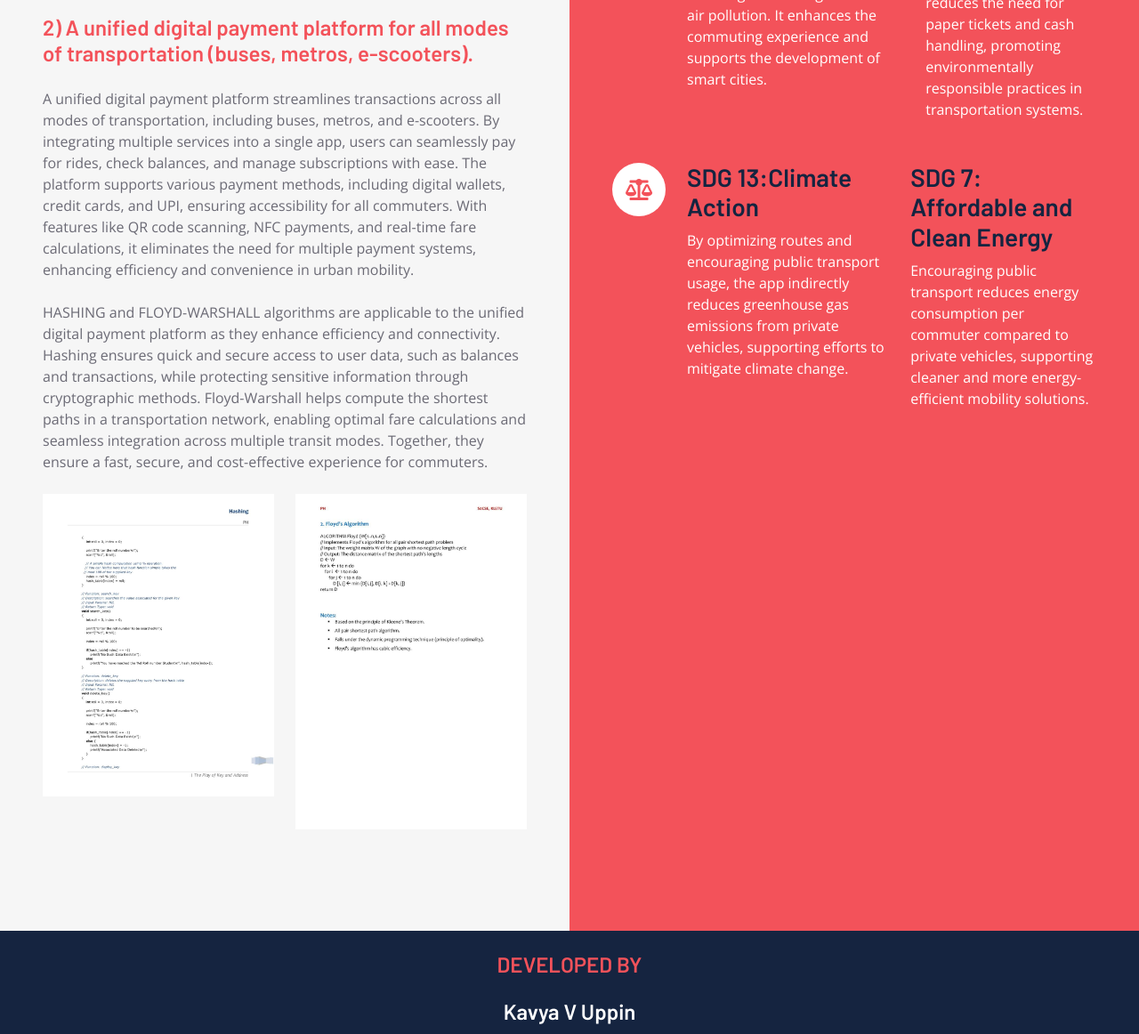
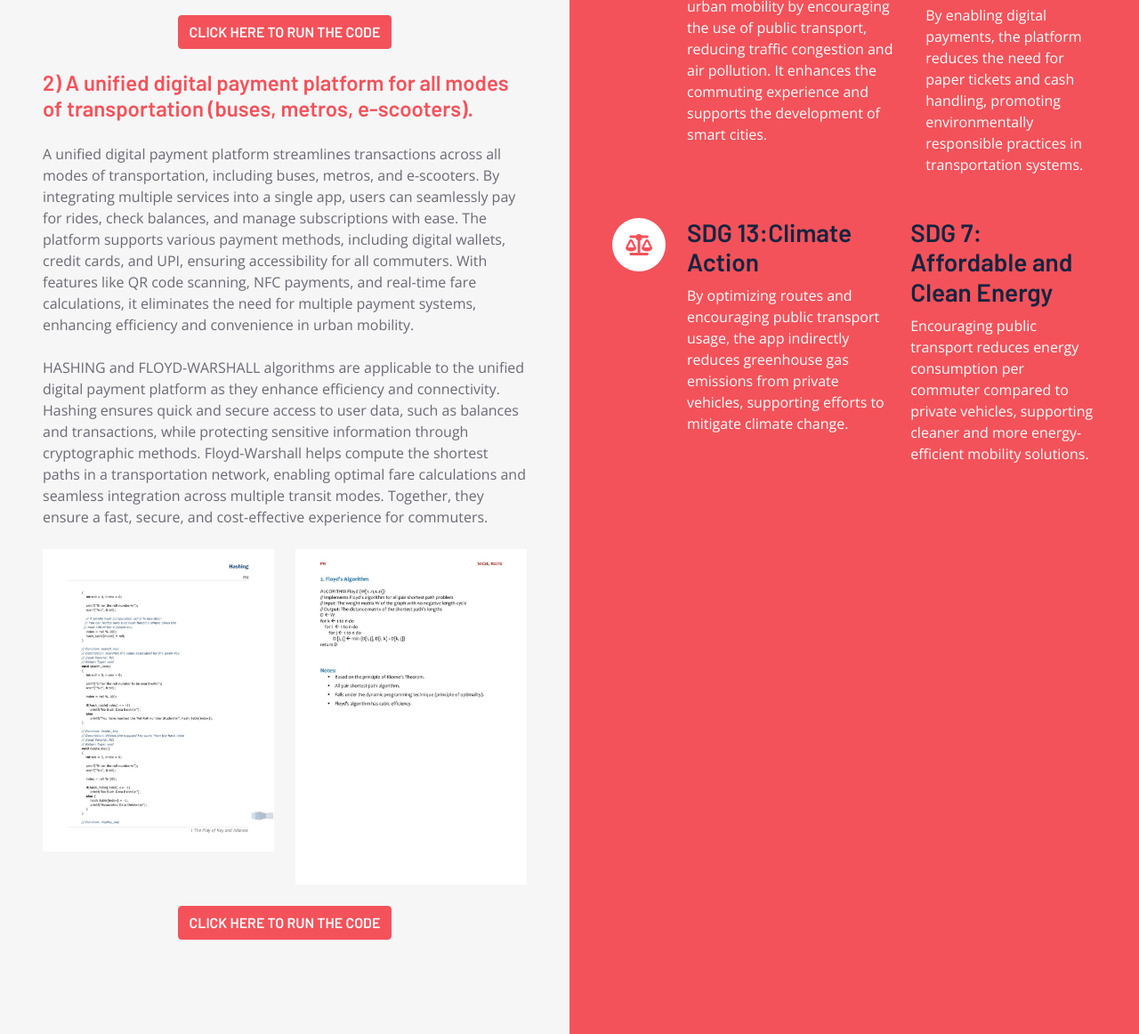
Before and after one commit to kavyauppin7/DAA, a plain HTML site: page project.html in a window 1280 px wide. Shown: the part 3941-5103 px from the top of the page at 89% size. Drawn offline with nearby package versions, Linux system fonts and the light colour scheme.

Commit message:
Update project.html

```diff
--- a/project.html
+++ b/project.html
@@ -209,6 +209,10 @@
                     <img src="bell.jpg" class="img-fluid" alt="Image 2">
                 </div>
             </div>
+            <!-- Button after first business case images -->
+            <div class="text-center mb-4">
+                <a href="page1.html" class="btn btn-primary">CLICK HERE TO RUN THE CODE</a>
+            </div>
 
             <h4 class="text-primary mb-4"> 2) A unified digital payment platform for all modes of transportation (buses, metros, e-scooters).</h4>
             <p class="mb-4">A unified digital payment platform streamlines transactions across all modes of transportation, including buses, metros, and e-scooters. By integrating multiple services into a single app, users can seamlessly pay for rides, check balances, and manage subscriptions with ease. The platform supports various payment methods, including digital wallets, credit cards, and UPI, ensuring accessibility for all commuters. With features like QR code scanning, NFC payments, and real-time fare calculations, it eliminates the need for multiple payment systems, enhancing efficiency and convenience in urban mobility.</p>
@@ -222,6 +226,10 @@
                     <img src="floy.jpg" class="img-fluid" alt="Image 4">
                 </div>
             </div>
+            <!-- Button after second business case images -->
+            <div class="text-center mb-4">
+                <a href="page2.html" class="btn btn-primary">CLICK HERE TO RUN THE CODE</a>
+            </div>
         </div>
         <div class="col-lg-6">
             <div class="h-100 d-flex flex-column justify-content-center bg-primary p-5">
@@ -232,7 +240,6 @@
                     <div class="ps-4">
                         <h3>SDG 9:Industry, Innovation, and Infrastructure</h3>
                         <p class="mb-0">By leveraging technology to optimize urban transportation, the app contributes to building resilient infrastructure and fostering innovation. It modernizes public transit systems, improving efficiency and accessibility.</p>
-
                     </div>
                     <div class="ps-4">
                         <h3>SDG 17: Partnerships for the Goals</h3>
@@ -264,13 +271,13 @@
                         <h3>SDG 7: Affordable and Clean Energy</h3>
                         <p class="mb-0">Encouraging public transport reduces energy consumption per commuter compared to private vehicles, supporting cleaner and more energy-efficient mobility solutions.</p>
                     </div>
-
                 </div>
             </div>
         </div>
     </div>
 </div>
 <!-- About End -->
+>
 
 
 
```
